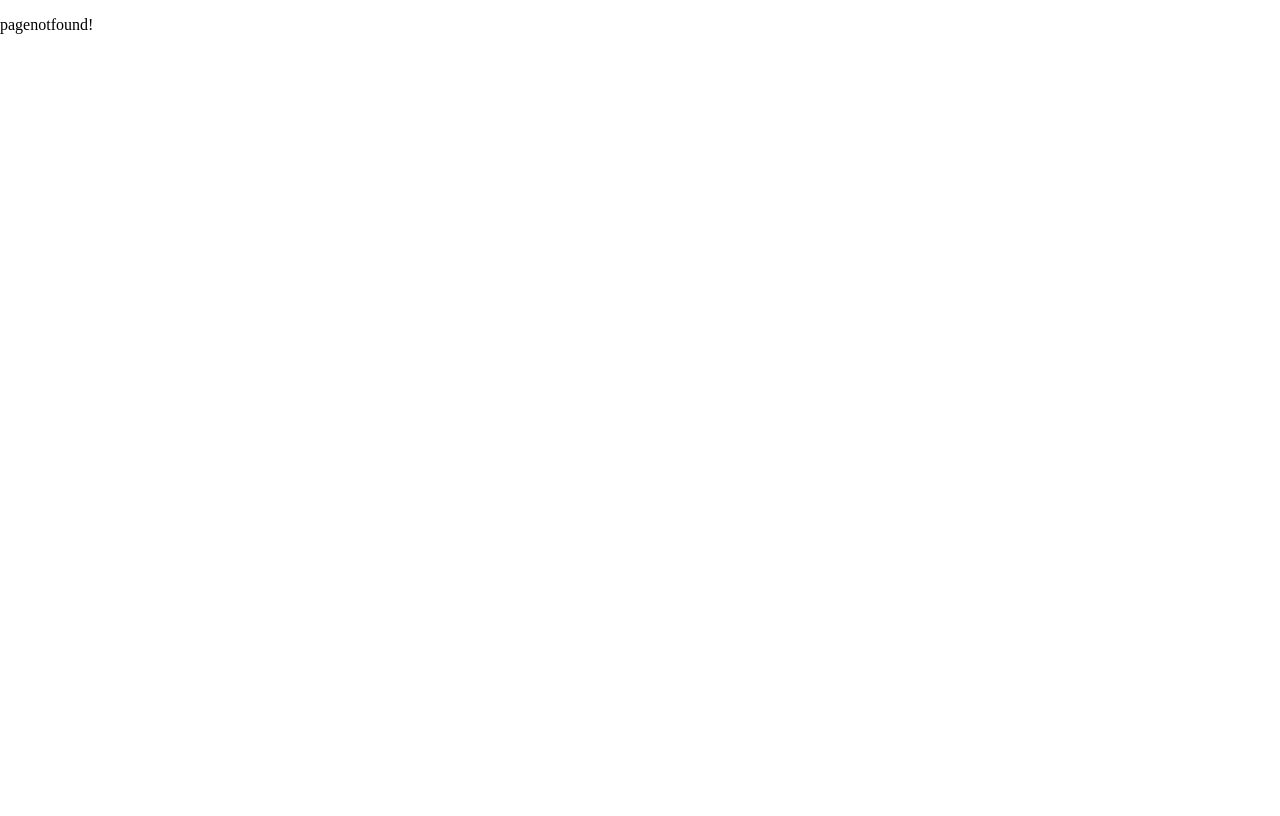
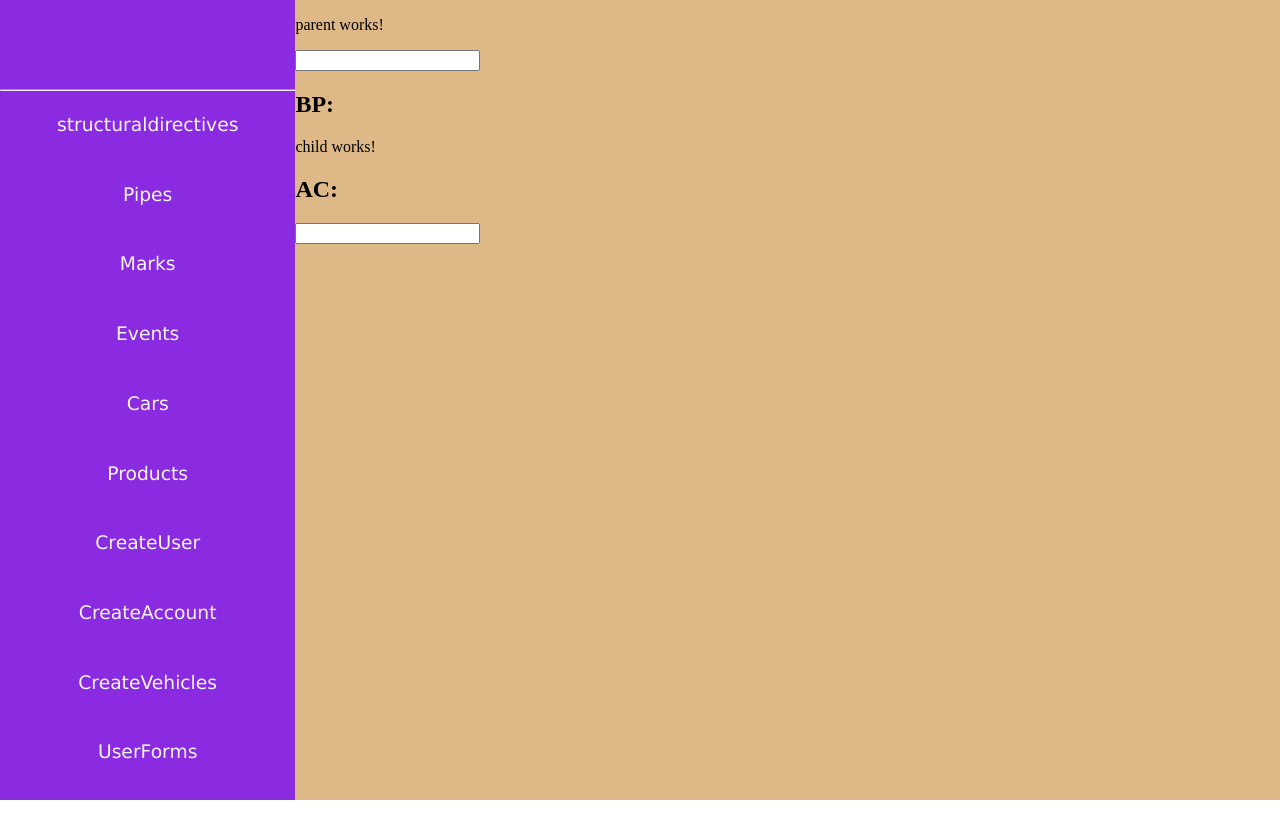
Before and after one commit to Vinod-Nimmala/My-app2, an Angular app: page /dashboard/parent in a window 1280 px wide. Built offline with nearby package versions, Linux system fonts and the light colour scheme; sample sign-in values are in the browser's storage.

Commit message:
Implemented Parent to child and Child to Parent communication

```diff
--- a/src/app/app-routing.module.ts
+++ b/src/app/app-routing.module.ts
@@ -28,6 +28,7 @@ import { NotifyGuard } from './notify.guard';
 import { UserDetailsComponent } from './user-details/user-details.component';
 import { AccountDetailsComponent } from './account-details/account-details.component';
 import { VehicleDetailsComponent } from './vehicle-details/vehicle-details.component';
+import { ParentComponent } from './parent/parent.component';
 
 const routes: Routes = [
   //General routing path
@@ -67,7 +68,10 @@ const routes: Routes = [
 
       //Creating child path for view the Vehicle-details in separate path and edit the vehicle-details
       {path:'vehicle-details/:id',component:VehicleDetailsComponent},
-      {path:'edit-vehicle-details/:id', component:CreateVehiclesComponent}
+      {path:'edit-vehicle-details/:id', component:CreateVehiclesComponent},
+
+      //Path for Component communication
+      {path:'parent',component:ParentComponent},
   ]},
 
   //Empty routing path
--- a/src/app/app.module.ts
+++ b/src/app/app.module.ts
@@ -30,6 +30,8 @@ import { PricePipe } from './price.pipe';
 import { UserDetailsComponent } from './user-details/user-details.component';
 import { AccountDetailsComponent } from './account-details/account-details.component';
 import { VehicleDetailsComponent } from './vehicle-details/vehicle-details.component';
+import { ParentComponent } from './parent/parent.component';
+import { ChildComponent } from './child/child.component';
 
 @NgModule({
   declarations: [
@@ -59,7 +61,9 @@ import { VehicleDetailsComponent } from './vehicle-details/vehicle-details.compo
     PricePipe,
     UserDetailsComponent,
     AccountDetailsComponent,
-    VehicleDetailsComponent
+    VehicleDetailsComponent,
+    ParentComponent,
+    ChildComponent
   ],
   imports: [
     BrowserModule,
--- /dev/null
+++ b/src/app/child/child.component.html
@@ -0,0 +1,6 @@
+<p>child works!</p>
+
+
+<h2>AC:{{ac}}</h2>
+
+<input type="text" [(ngModel)]="bc" (keyup)="send()">
--- /dev/null
+++ b/src/app/child/child.component.ts
@@ -0,0 +1,21 @@
+import { Component, EventEmitter, Input, Output } from '@angular/core';
+
+@Component({
+  selector: 'app-child',
+  templateUrl: './child.component.html',
+  styleUrls: ['./child.component.scss']
+})
+export class ChildComponent {
+
+  @Input() public ac:string= "  ";
+
+  public  bc:string = "";
+
+  @Output() public bEvent: EventEmitter<any> = new EventEmitter();
+
+
+  send(){
+    this.bEvent.emit(this.bc);
+  }
+  constructor(){}
+}
--- a/src/app/dashboard/dashboard.component.html
+++ b/src/app/dashboard/dashboard.component.html
@@ -25,7 +25,8 @@
         <h3 routerLink="activity">Activity</h3>
         <h3 routerLink="memes">Memes</h3>
         <h3 routerLink="userinfo">UserInfo</h3>
-        <br>
+        <h3 routerLink="parent">Parent</h3>
+
         <button (click)="logout()" class="logout">Logout</button>
 
     </div>
--- /dev/null
+++ b/src/app/parent/parent.component.html
@@ -0,0 +1,7 @@
+<p>parent works!</p>
+<input type="text" [(ngModel)]="ap">
+
+<h2>BP:{{bp}}</h2>
+
+<!-- Importing parent value to child -->
+<app-child [ac]="ap" (bEvent)="catch($event)"></app-child>
--- /dev/null
+++ b/src/app/parent/parent.component.ts
@@ -0,0 +1,19 @@
+import { Component } from '@angular/core';
+
+@Component({
+  selector: 'app-parent',
+  templateUrl: './parent.component.html',
+  styleUrls: ['./parent.component.scss']
+})
+export class ParentComponent {
+ public ap:string= " ";
+
+ public bp:string = "";
+
+ //Catch Method call
+  catch(value:any){
+  this.bp=value;
+ }
+
+ constructor(){ }
+}
```
Also changed, not shown: src/app/child/child.component.scss (added), src/app/parent/parent.component.scss (added), 2 other files (tests, documents, lock files or other folders).
